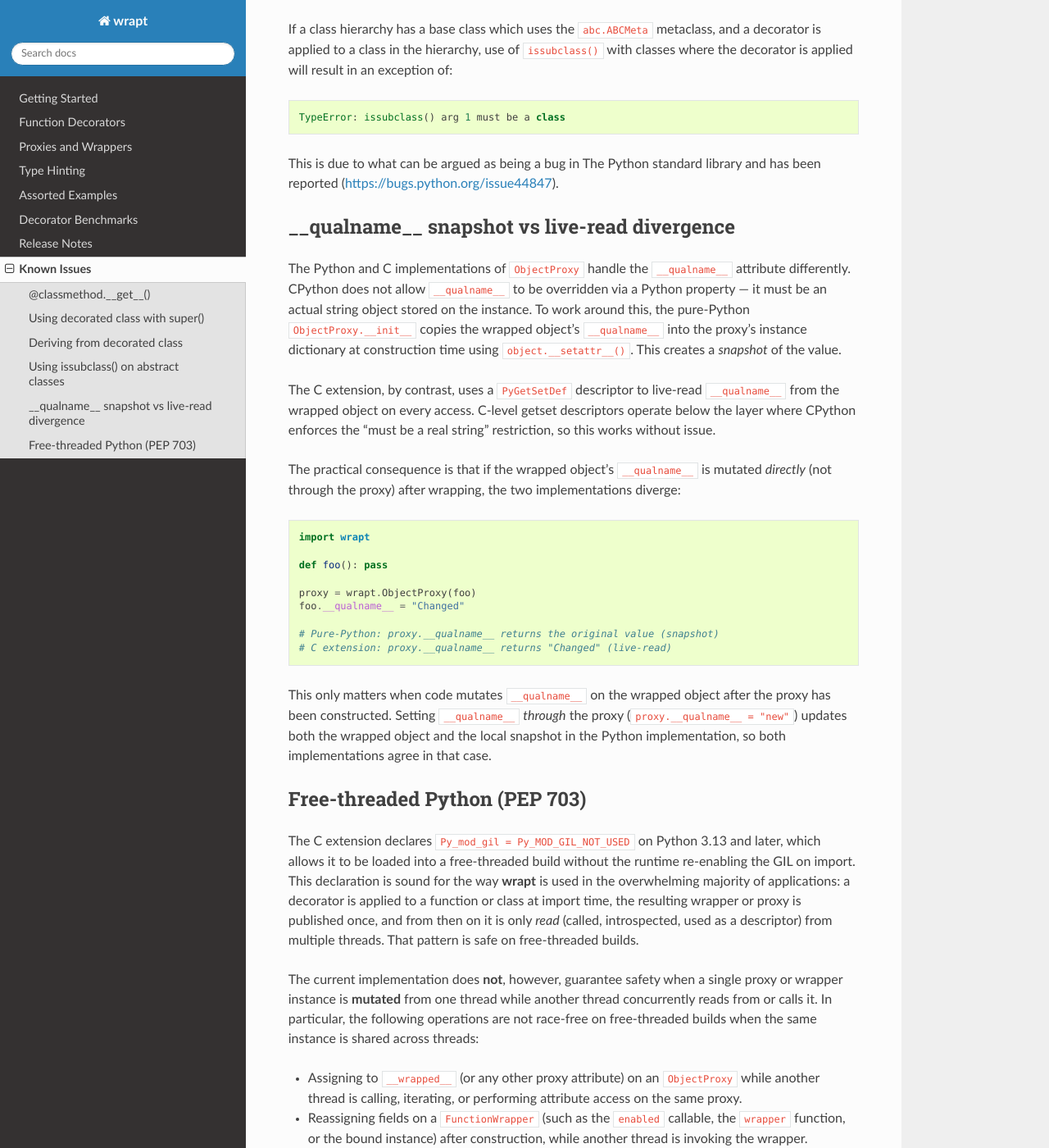
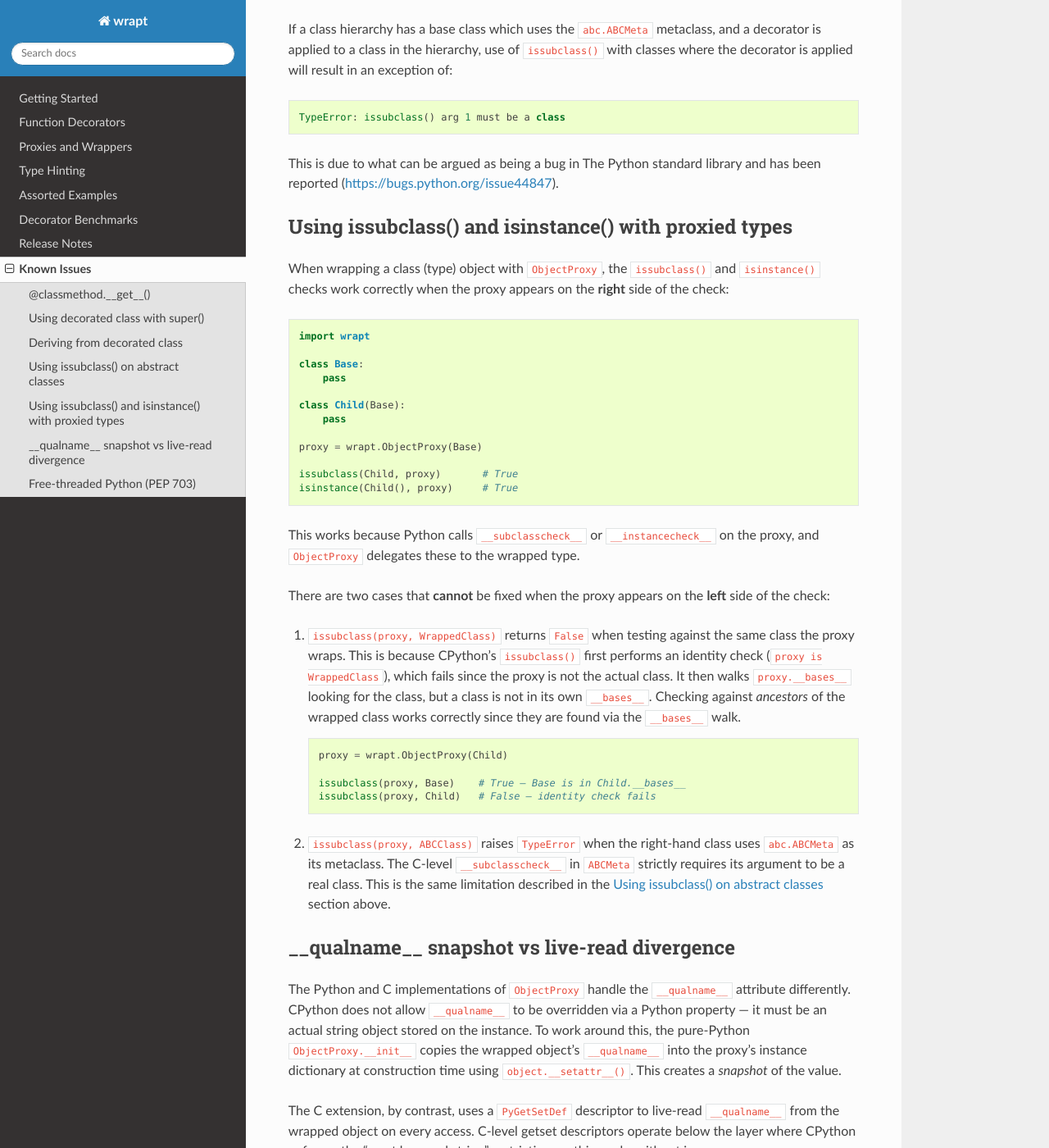
Before and after one commit to GrahamDumpleton/wrapt, a Sphinx documentation site: the page built from docs/issues.rst, in a window 1280 px wide and 1400 px high, scrolled down 1795 px. Shown: the whole window at 82% size. Built offline with Sphinx 7.4.7 and the Read the Docs theme 3.1.0, drawn with Linux system fonts in a browser that asks for light colours.

Commit message:
Add __instancecheck__ and __subclasscheck__ to ObjectProxy
Move these methods from _FunctionWrapperBase up to ObjectProxy so that
isinstance() and issubclass() work correctly when a proxied type appears
on the right-hand side of the check. The duplicate definitions in
_FunctionWrapperBase are removed since they are now inherited.

```diff
--- a/docs/issues.rst
+++ b/docs/issues.rst
@@ -101,6 +101,57 @@ an exception of:
 This is due to what can be argued as being a bug in The Python standard
 library and has been reported (https://bugs.python.org/issue44847).
 
+Using issubclass() and isinstance() with proxied types
+-------------------------------------------------------
+
+When wrapping a class (type) object with ``ObjectProxy``, the
+``issubclass()`` and ``isinstance()`` checks work correctly when the
+proxy appears on the **right** side of the check:
+
+::
+
+    import wrapt
+
+    class Base:
+        pass
+
+    class Child(Base):
+        pass
+
+    proxy = wrapt.ObjectProxy(Base)
+
+    issubclass(Child, proxy)       # True
+    isinstance(Child(), proxy)     # True
+
+This works because Python calls ``__subclasscheck__`` or
+``__instancecheck__`` on the proxy, and ``ObjectProxy`` delegates these
+to the wrapped type.
+
+There are two cases that **cannot** be fixed when the proxy appears on
+the **left** side of the check:
+
+1. ``issubclass(proxy, WrappedClass)`` returns ``False`` when testing
+   against the same class the proxy wraps. This is because CPython's
+   ``issubclass()`` first performs an identity check (``proxy is
+   WrappedClass``), which fails since the proxy is not the actual class.
+   It then walks ``proxy.__bases__`` looking for the class, but a class
+   is not in its own ``__bases__``. Checking against *ancestors* of the
+   wrapped class works correctly since they are found via the
+   ``__bases__`` walk.
+
+   ::
+
+       proxy = wrapt.ObjectProxy(Child)
+
+       issubclass(proxy, Base)    # True — Base is in Child.__bases__
+       issubclass(proxy, Child)   # False — identity check fails
+
+2. ``issubclass(proxy, ABCClass)`` raises ``TypeError`` when the
+   right-hand class uses ``abc.ABCMeta`` as its metaclass. The C-level
+   ``__subclasscheck__`` in ``ABCMeta`` strictly requires its argument
+   to be a real class. This is the same limitation described in the
+   `Using issubclass() on abstract classes`_ section above.
+
 \_\_qualname\_\_ snapshot vs live-read divergence
 --------------------------------------------------
 
```
Also changed, not shown: docs/changes.rst (+7 -0 lines), 3 other files.
